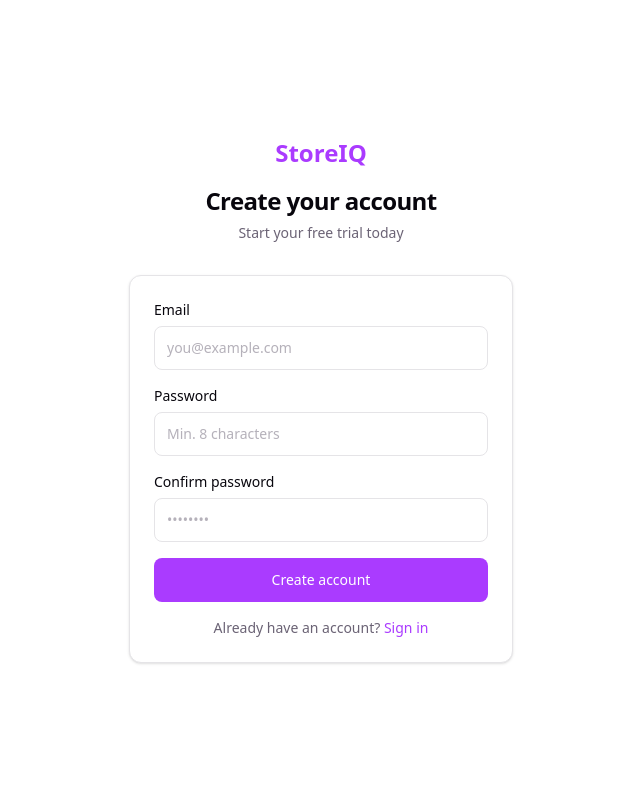
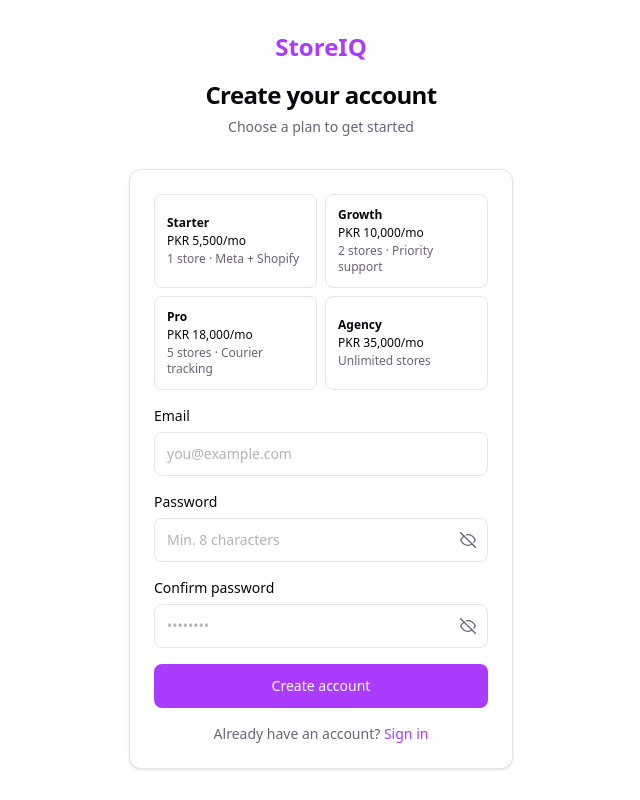
Before and after one commit to talhasaleem294/storeiq, a React (Vite) app: page /signup in a window 1280 px wide. Shown: the whole page, without its empty margins (319-959 px from the left). Built offline with nearby package versions, Linux system fonts and the light colour scheme; no server answers.

Commit message:
feat: eye icon on password fields, inline plan selector on direct signup

```diff
--- a/src/components/ui/Input.tsx
+++ b/src/components/ui/Input.tsx
@@ -1,5 +1,6 @@
 import { clsx } from 'clsx'
 import type { InputHTMLAttributes } from 'react'
+import { useState } from 'react'
 
 interface InputProps extends InputHTMLAttributes<HTMLInputElement> {
   label?: string
@@ -7,8 +8,25 @@ interface InputProps extends InputHTMLAttributes<HTMLInputElement> {
   hint?: string
 }
 
-export function Input({ label, error, hint, id, className, ...props }: InputProps): JSX.Element {
+function EyeIcon({ open }: { open: boolean }): JSX.Element {
+  return open ? (
+    <svg width="16" height="16" viewBox="0 0 24 24" fill="none" stroke="currentColor" strokeWidth="2" strokeLinecap="round" strokeLinejoin="round">
+      <path d="M1 12s4-8 11-8 11 8 11 8-4 8-11 8-11-8-11-8z" />
+      <circle cx="12" cy="12" r="3" />
+    </svg>
+  ) : (
+    <svg width="16" height="16" viewBox="0 0 24 24" fill="none" stroke="currentColor" strokeWidth="2" strokeLinecap="round" strokeLinejoin="round">
+      <path d="M17.94 17.94A10.07 10.07 0 0 1 12 20c-7 0-11-8-11-8a18.45 18.45 0 0 1 5.06-5.94" />
+      <path d="M9.9 4.24A9.12 9.12 0 0 1 12 4c7 0 11 8 11 8a18.5 18.5 0 0 1-2.16 3.19" />
+      <line x1="1" y1="1" x2="23" y2="23" />
+    </svg>
+  )
+}
+
+export function Input({ label, error, hint, id, className, type, ...props }: InputProps): JSX.Element {
   const inputId = id ?? label?.toLowerCase().replace(/\s+/g, '-')
+  const isPassword = type === 'password'
+  const [showPassword, setShowPassword] = useState(false)
 
   return (
     <div className="flex flex-col gap-1.5">
@@ -17,8 +35,10 @@ export function Input({ label, error, hint, id, className, ...props }: InputProp
           {label}
         </label>
       )}
+      <div className="relative">
         <input
           id={inputId}
+          type={isPassword ? (showPassword ? 'text' : 'password') : type}
           className={clsx(
             'w-full rounded-lg border bg-bg px-3 py-2.5 text-sm text-heading placeholder:text-text/50',
             'min-h-[44px] transition-colors duration-150',
@@ -26,10 +46,22 @@ export function Input({ label, error, hint, id, className, ...props }: InputProp
             error
               ? 'border-red-500 focus:ring-red-500'
               : 'border-border hover:border-text/40',
+            isPassword && 'pr-10',
             className
           )}
           {...props}
         />
+        {isPassword && (
+          <button
+            type="button"
+            onClick={() => { setShowPassword((v) => !v) }}
+            aria-label={showPassword ? 'Hide password' : 'Show password'}
+            className="absolute right-3 top-1/2 -translate-y-1/2 text-text transition-colors hover:text-heading"
+          >
+            <EyeIcon open={showPassword} />
+          </button>
+        )}
+      </div>
       {error && <p className="text-xs text-red-600 dark:text-red-400">{error}</p>}
       {hint && !error && <p className="text-xs text-text">{hint}</p>}
     </div>
--- a/src/lib/constants.ts
+++ b/src/lib/constants.ts
@@ -55,3 +55,10 @@ export const PLAN_PRICES: Record<string, string> = {
   pro:     'PKR 18,000',
   agency:  'PKR 35,000',
 }
+
+export const PLANS = [
+  { key: 'starter', label: 'Starter', price: 'PKR 5,500/mo', description: '1 store · Meta + Shopify' },
+  { key: 'growth',  label: 'Growth',  price: 'PKR 10,000/mo', description: '2 stores · Priority support' },
+  { key: 'pro',     label: 'Pro',     price: 'PKR 18,000/mo', description: '5 stores · Courier tracking' },
+  { key: 'agency',  label: 'Agency',  price: 'PKR 35,000/mo', description: 'Unlimited stores' },
+] as const
--- a/src/pages/Signup.tsx
+++ b/src/pages/Signup.tsx
@@ -4,7 +4,7 @@ import { Link, useSearchParams } from 'react-router-dom'
 import { AuthLayout } from '@/components/layouts/AuthLayout'
 import { Button } from '@/components/ui/Button'
 import { Input } from '@/components/ui/Input'
-import { PLAN_PRICES, ROUTES } from '@/lib/constants'
+import { PLAN_PRICES, PLANS, ROUTES } from '@/lib/constants'
 import { supabase } from '@/lib/supabase'
 
 const PENDING_PLAN_KEY = 'storeiq_pending_plan'
@@ -14,6 +14,9 @@ export function Signup(): JSX.Element {
   const planParam = searchParams.get('plan')
   const planLabel = planParam ? (PLAN_PRICES[planParam] ?? null) : null
 
+  // When no ?plan param, user picks inline
+  const [selectedPlan, setSelectedPlan] = useState<string>(planParam ?? '')
+
   const [email, setEmail] = useState('')
   const [password, setPassword] = useState('')
   const [confirm, setConfirm] = useState('')
@@ -21,12 +24,20 @@ export function Signup(): JSX.Element {
   const [error, setError] = useState<string | null>(null)
   const [done, setDone] = useState(false)
 
+  const effectivePlan = planParam ?? selectedPlan
+
   async function handleSubmit(e: React.SyntheticEvent): Promise<void> {
     e.preventDefault()
+
+    if (!planParam && !selectedPlan) {
+      setError('Please select a plan to continue.')
+      return
+    }
     if (password !== confirm) {
       setError("Passwords don't match")
       return
     }
+
     setLoading(true)
     setError(null)
 
@@ -35,14 +46,14 @@ export function Signup(): JSX.Element {
     if (authError) {
       setError(authError.message)
     } else {
-      // Persist selected plan so Workspaces page can show correct payment amount
-      if (planParam) localStorage.setItem(PENDING_PLAN_KEY, planParam)
+      if (effectivePlan) localStorage.setItem(PENDING_PLAN_KEY, effectivePlan)
       setDone(true)
     }
     setLoading(false)
   }
 
   if (done) {
+    const chosenLabel = PLAN_PRICES[effectivePlan] ?? null
     return (
       <AuthLayout title="Check your email" subtitle="Almost there!">
         <div className="space-y-3 text-center">
@@ -57,11 +68,11 @@ export function Signup(): JSX.Element {
           </p>
           <p className="text-sm text-text">
             After confirming your email you will see your{' '}
-            {planLabel ? (
+            {chosenLabel ? (
               <>
                 payment instructions for the{' '}
-                <strong className="text-heading capitalize">{planParam}</strong> plan (
-                <strong className="text-accent">{planLabel}/mo</strong>).
+                <strong className="text-heading capitalize">{effectivePlan}</strong> plan (
+                <strong className="text-accent">{chosenLabel}/mo</strong>).
               </>
             ) : (
               'workspace and next steps.'
@@ -81,13 +92,37 @@ export function Signup(): JSX.Element {
       subtitle={
         planLabel
           ? `Starting with the ${planParam ?? ''} plan — ${planLabel}/mo`
-          : 'Start your free trial today'
+          : 'Choose a plan to get started'
       }
     >
       <form onSubmit={(e) => void handleSubmit(e)} className="space-y-4">
         {error && (
           <div className="rounded-lg border border-red-200 bg-red-50 px-3 py-2.5 text-sm text-red-700 dark:border-red-800 dark:bg-red-900/20 dark:text-red-400">
             {error}
+          </div>
+        )}
+
+        {/* Inline plan selector — only shown when no ?plan param in URL */}
+        {!planParam && (
+          <div className="grid grid-cols-2 gap-2">
+            {PLANS.map((plan) => (
+              <button
+                key={plan.key}
+                type="button"
+                onClick={() => { setSelectedPlan(plan.key); setError(null) }}
+                className={`rounded-lg border p-3 text-left transition-colors ${
+                  selectedPlan === plan.key
+                    ? 'border-accent bg-accent-bg text-heading'
+                    : 'border-border bg-bg text-text hover:border-accent/50 hover:bg-surface'
+                }`}
+              >
+                <p className={`text-xs font-semibold ${selectedPlan === plan.key ? 'text-accent' : 'text-heading'}`}>
+                  {plan.label}
+                </p>
+                <p className="mt-0.5 text-xs font-medium text-heading">{plan.price}</p>
+                <p className="mt-0.5 text-xs text-text">{plan.description}</p>
+              </button>
+            ))}
           </div>
         )}
 
```
Lines whose indentation alone changed are shown as unchanged.
